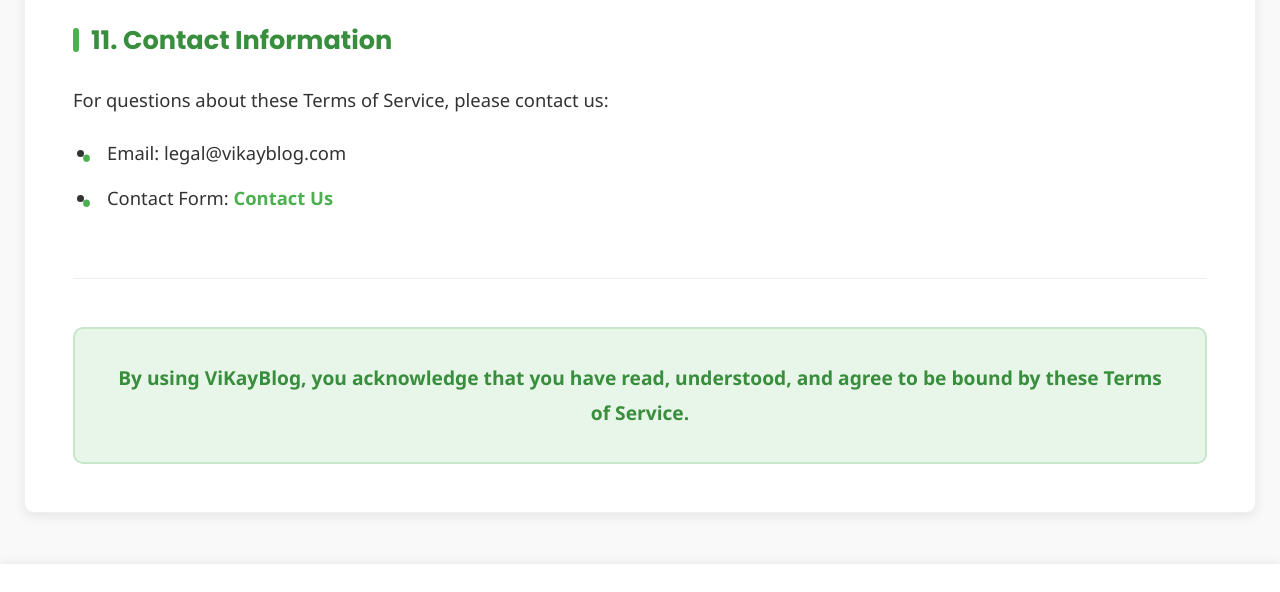
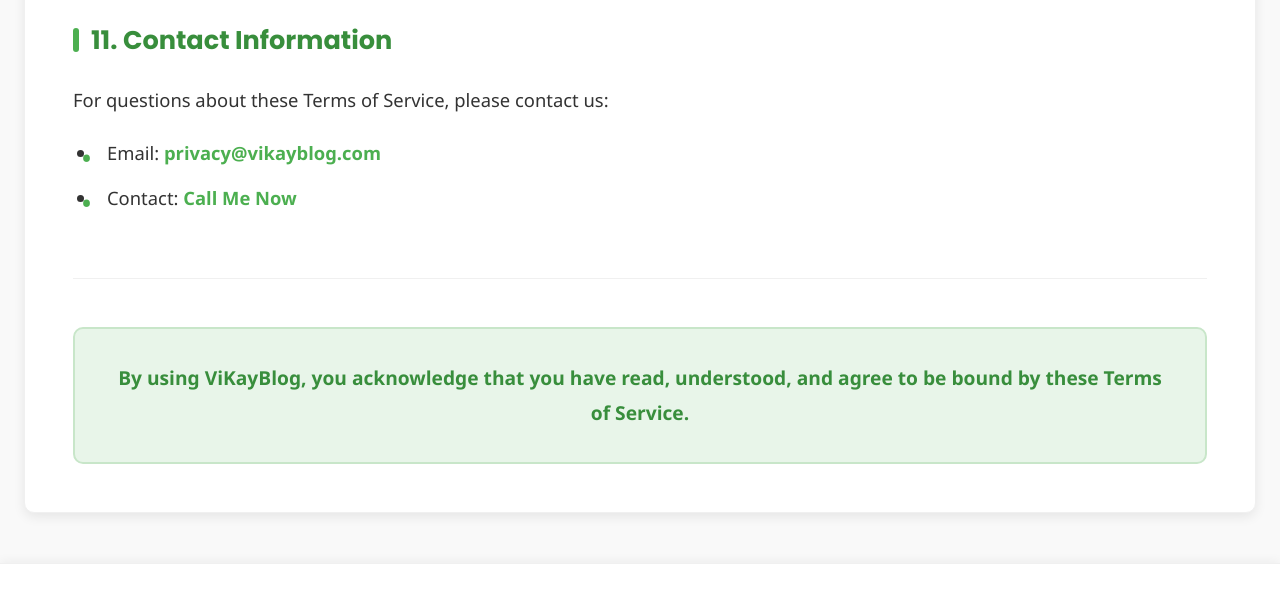
Before and after one commit to EmmanuelNyameke/vikayblog, a plain HTML site: page terms.html in a window 1280 px wide. Shown: the part 4040-4632 px from the top of the page. Drawn offline with Linux system fonts and the light colour scheme.

Commit message:
Add files via upload

```diff
--- a/terms.html
+++ b/terms.html
@@ -151,8 +151,8 @@
                     <h2>11. Contact Information</h2>
                     <p>For questions about these Terms of Service, please contact us:</p>
                     <ul>
-                        <li>Email: legal@vikayblog.com</li>
-                        <li>Contact Form: <a href="contact.html">Contact Us</a></li>
+                        <li>Email: <a href="mailto:emmanuelkwesinyameke@gmail.com?subject=Questions About Privacy Policy">privacy@vikayblog.com</a></li>
+                        <li>Contact: <a href="tel:+233594186868">Call Me Now</a></li>
                     </ul>
                 </div>
 
```
